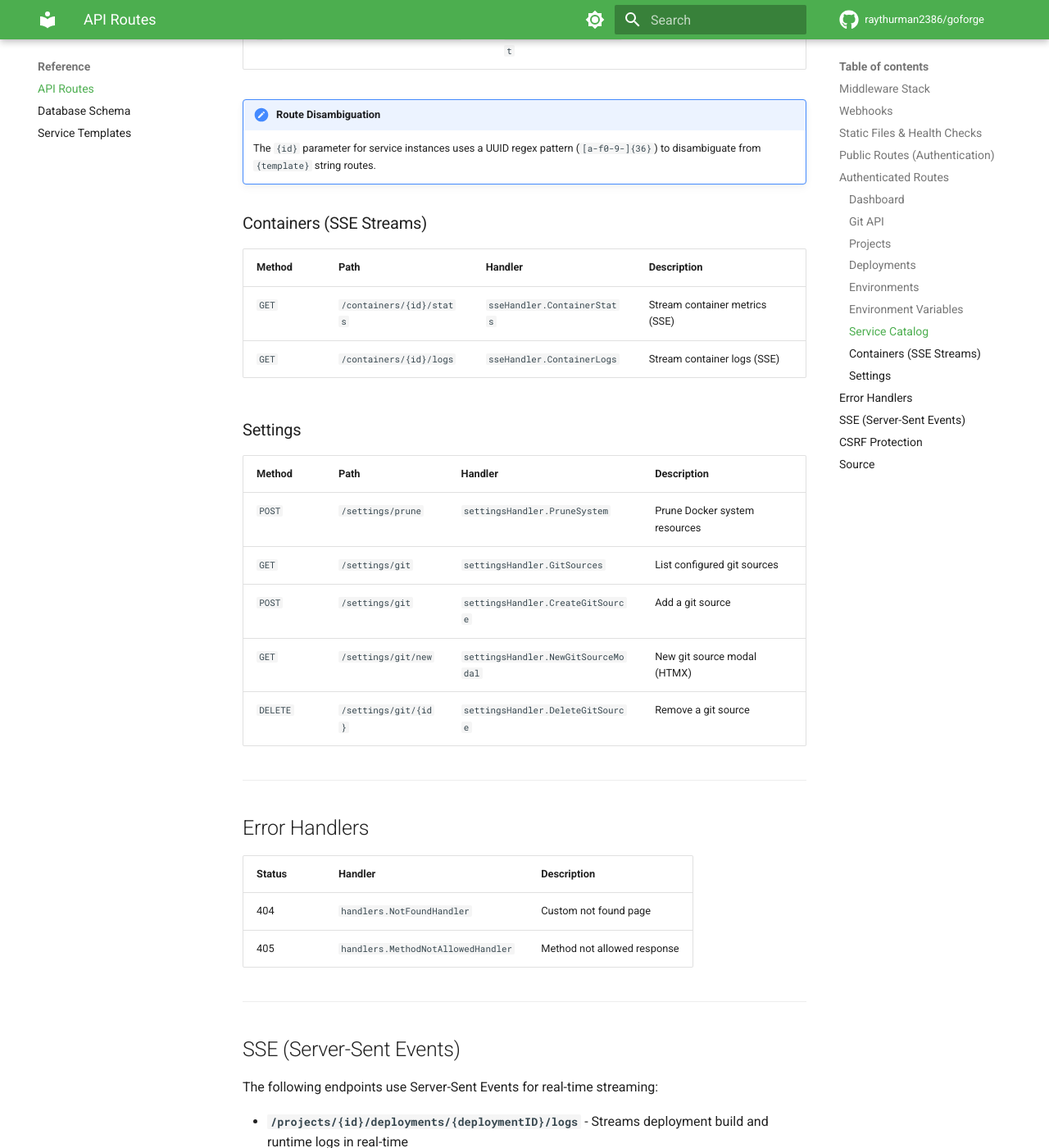
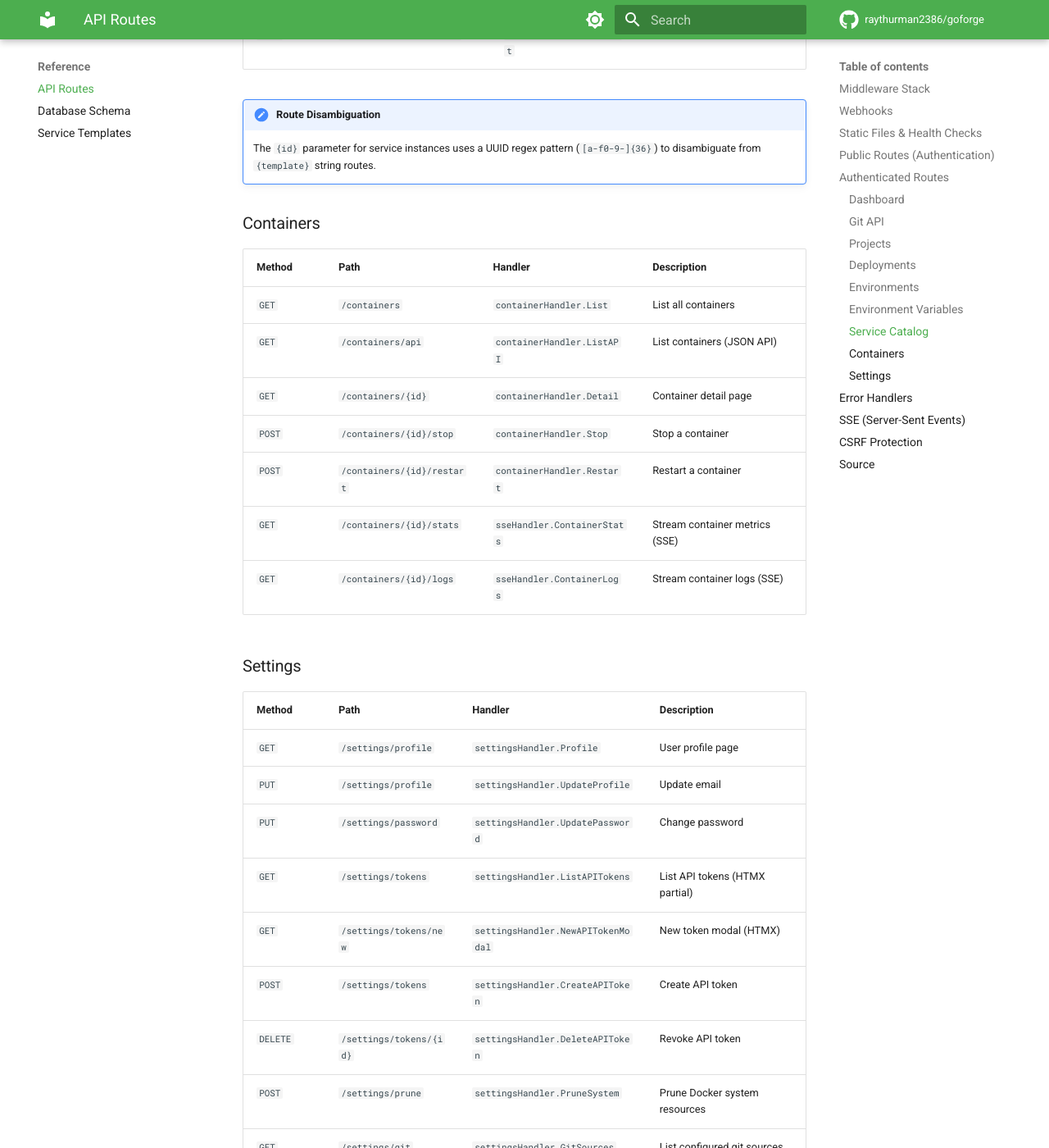
Before and after one commit to raythurman2386/goforge, an MkDocs documentation site: the page built from docs/reference/api-routes.md, in a window 1280 px wide and 1400 px high, scrolled down 5421 px. Shown: the whole window at 82% size. Built offline with MkDocs 1.6.1 and Material for MkDocs 9.7.7, drawn with Linux system fonts in a browser that asks for light colours; comment, search, counter and statistics services are not loaded.

Commit message:
docs: update roadmap and API routes for completed features
- Mark User Account Management as completed (profile, password, API tokens)
- Mark Container Management as completed (list, detail, logs, stop/restart)
- Add profile/password/API token routes to API documentation
- Add container management routes to API documentation
- Update SPECIFICATION.md with new settings routes

```diff
--- a/docs/reference/api-routes.md
+++ b/docs/reference/api-routes.md
@@ -136,10 +136,15 @@ Used by HTMX components for dynamic repository/branch selection.
 !!! note "Route Disambiguation"
     The `{id}` parameter for service instances uses a UUID regex pattern (`[a-f0-9-]{36}`) to disambiguate from `{template}` string routes.
 
-### Containers (SSE Streams)
+### Containers
 
 | Method | Path | Handler | Description |
 |--------|------|---------|-------------|
+| `GET` | `/containers` | `containerHandler.List` | List all containers |
+| `GET` | `/containers/api` | `containerHandler.ListAPI` | List containers (JSON API) |
+| `GET` | `/containers/{id}` | `containerHandler.Detail` | Container detail page |
+| `POST` | `/containers/{id}/stop` | `containerHandler.Stop` | Stop a container |
+| `POST` | `/containers/{id}/restart` | `containerHandler.Restart` | Restart a container |
 | `GET` | `/containers/{id}/stats` | `sseHandler.ContainerStats` | Stream container metrics (SSE) |
 | `GET` | `/containers/{id}/logs` | `sseHandler.ContainerLogs` | Stream container logs (SSE) |
 
@@ -147,6 +152,13 @@ Used by HTMX components for dynamic repository/branch selection.
 
 | Method | Path | Handler | Description |
 |--------|------|---------|-------------|
+| `GET` | `/settings/profile` | `settingsHandler.Profile` | User profile page |
+| `PUT` | `/settings/profile` | `settingsHandler.UpdateProfile` | Update email |
+| `PUT` | `/settings/password` | `settingsHandler.UpdatePassword` | Change password |
+| `GET` | `/settings/tokens` | `settingsHandler.ListAPITokens` | List API tokens (HTMX partial) |
+| `GET` | `/settings/tokens/new` | `settingsHandler.NewAPITokenModal` | New token modal (HTMX) |
+| `POST` | `/settings/tokens` | `settingsHandler.CreateAPIToken` | Create API token |
+| `DELETE` | `/settings/tokens/{id}` | `settingsHandler.DeleteAPIToken` | Revoke API token |
 | `POST` | `/settings/prune` | `settingsHandler.PruneSystem` | Prune Docker system resources |
 | `GET` | `/settings/git` | `settingsHandler.GitSources` | List configured git sources |
 | `POST` | `/settings/git` | `settingsHandler.CreateGitSource` | Add a git source |
```
Also changed, not shown: ROADMAP.md (+9 -9 lines), SPECIFICATION.md (+8 -0 lines).
